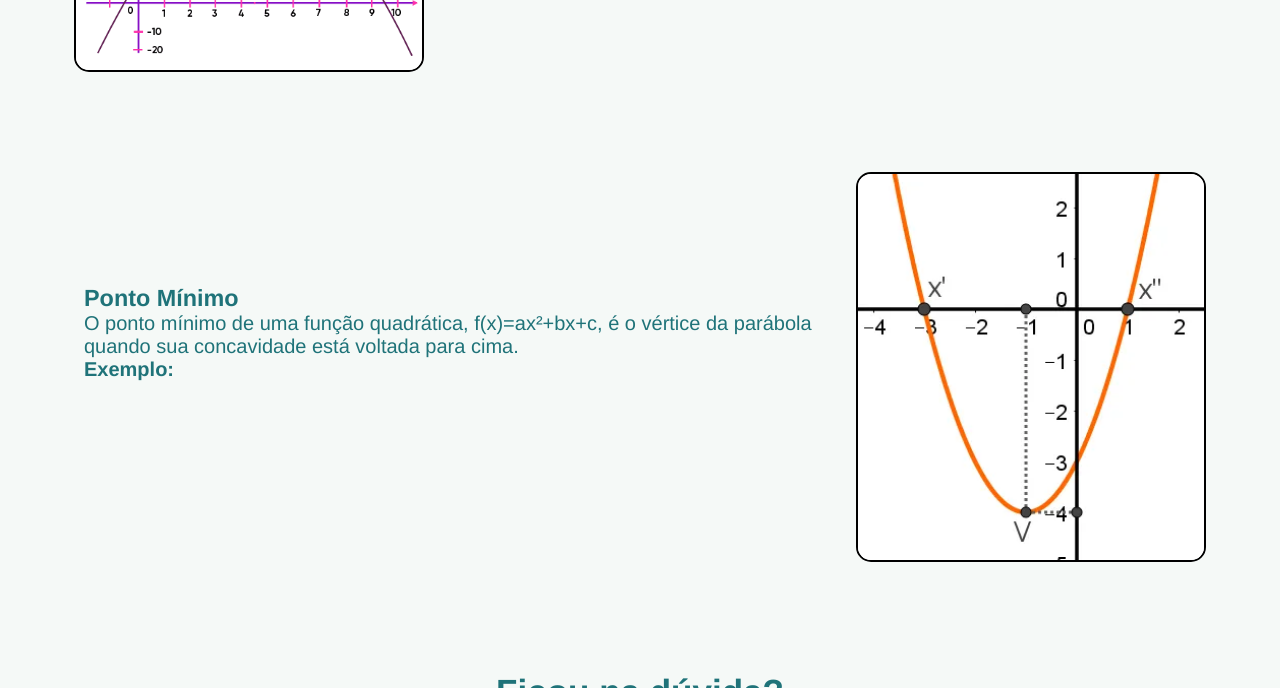
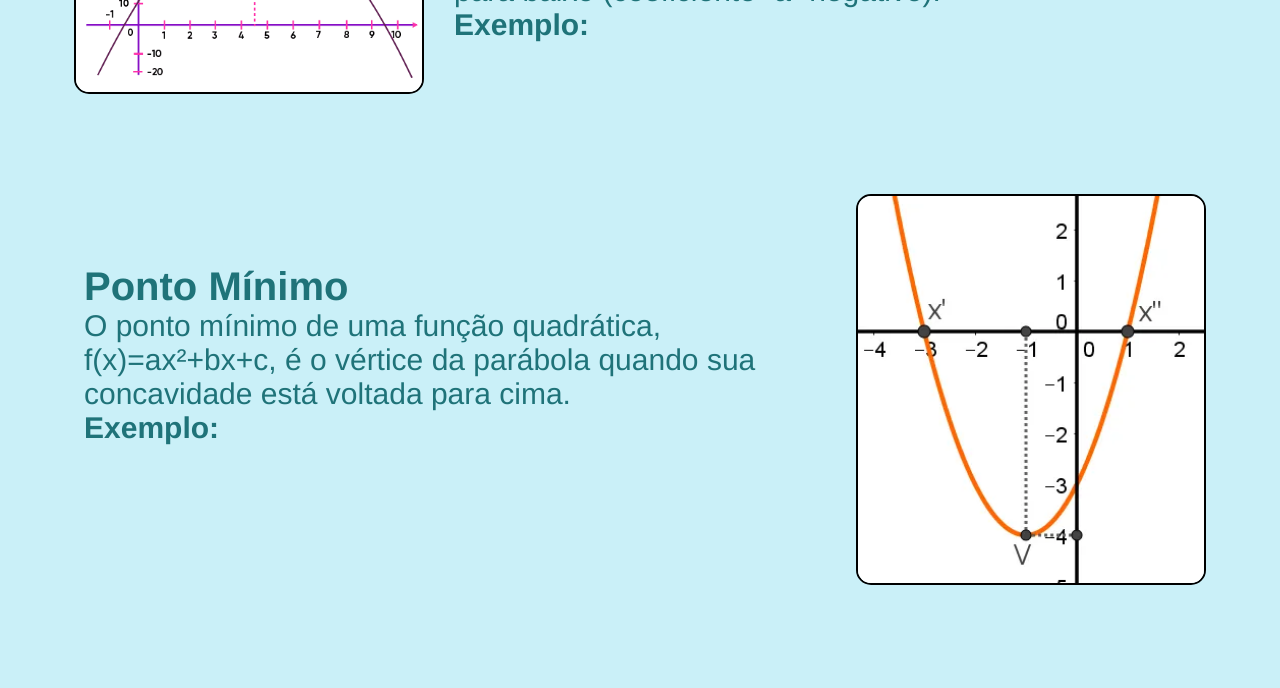
Before and after one commit to ryangabriel-art/Math-Genius, a plain HTML site: page index.html in a window 1280 px wide. Shown: the part 773-1461 px from the top of the page. Drawn offline with nearby package versions, Linux system fonts and the light colour scheme.

Commit message:
Update style1.css

```diff
--- a/style1.css
+++ b/style1.css
@@ -8,11 +8,18 @@
 }
 
 body {
-    background-color: #f5f9f7;
+    background-color: #caf0f8;
     color: #1f7379;
 
 }
 
+p{
+    font-size: 30px;
+}
+
+h3{
+    font-size: 40px;
+}
 
 .header {
     text-align: center;
```
